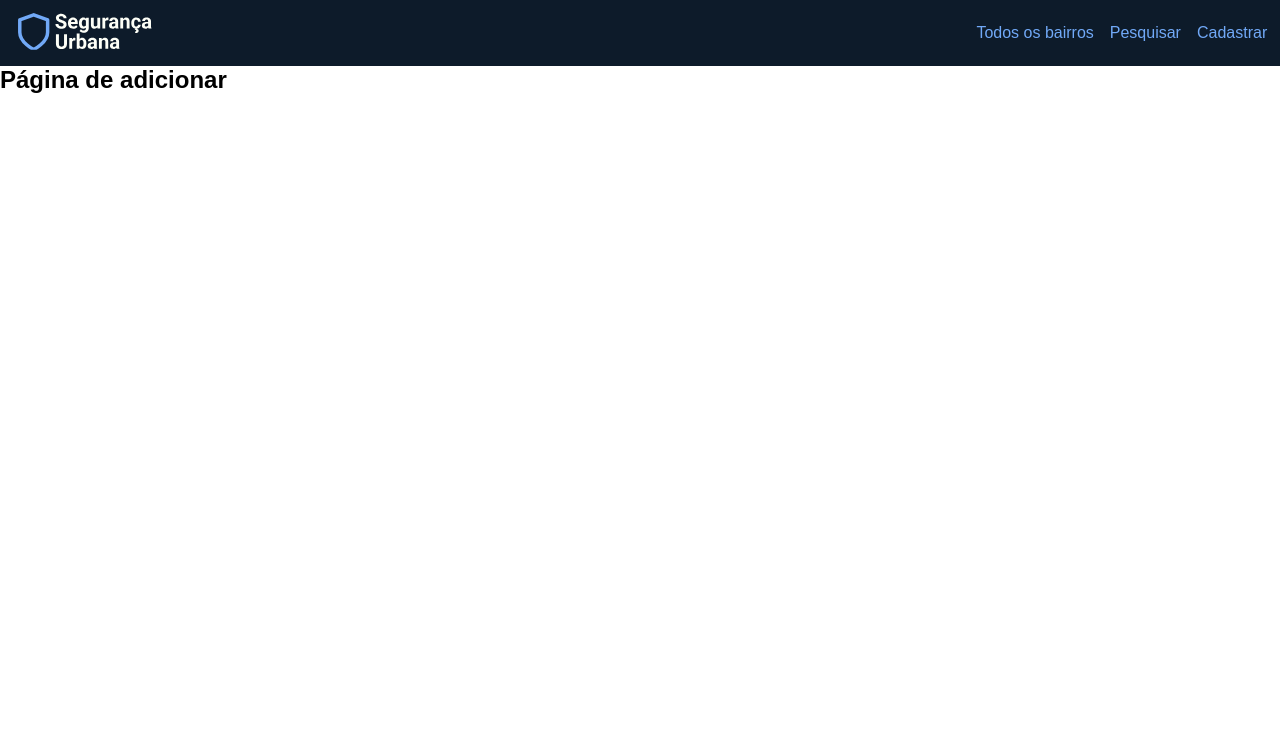
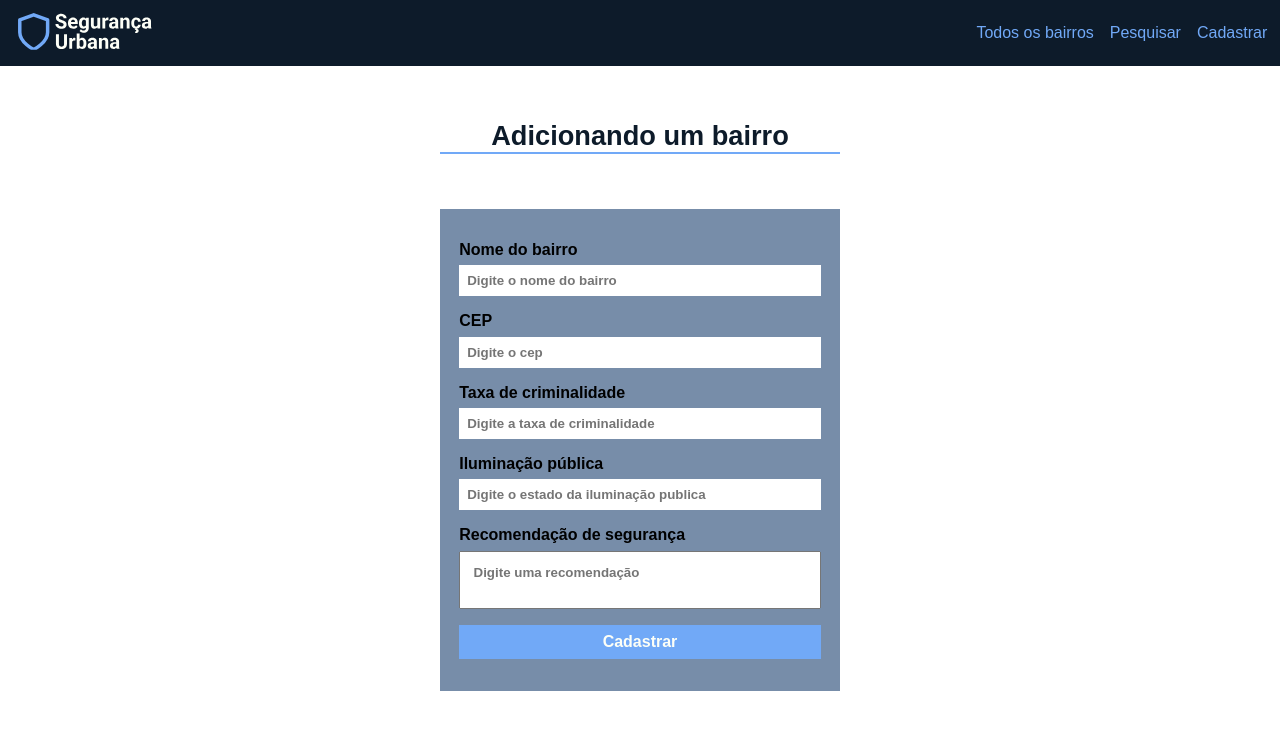
Before and after one commit to gabriel-augg/seguranca-urbana, a React (Vite) app: page /cadastrar in a window 1280 px wide. Shown: the top 730 px of the page. Built offline with nearby package versions, Linux system fonts and the light colour scheme.

Commit message:
Feat: create page

```diff
--- a/src/color-vars.css
+++ b/src/color-vars.css
@@ -1,6 +1,6 @@
 :root {
     --primary: #71A9F7;
-    --secundayy: #778DA9;
+    --secundary: #778DA9;
     --secundary-p: #0D1B2A;
     --white: #FDFFF7;
 }
--- a/src/components/Container/styles.module.css
+++ b/src/components/Container/styles.module.css
@@ -1,7 +1,5 @@
 .container {
-    background-color: red;
     width: 400px;
     max-width: 90%;
     margin: 0 auto;
-    margin-top: 1em;
 }
--- /dev/null
+++ b/src/components/Input/index.jsx
@@ -0,0 +1,10 @@
+import styles from "./styles.module.css"
+
+export default function Input({title, type, name, onRef, placeholder}){
+    return(
+        <div className={styles.input_control}>
+            <label htmlFor={name}>{title}</label>
+            <input type={type} id={name} name={name} ref={onRef} placeholder={placeholder} />
+        </div>
+    )
+}
--- /dev/null
+++ b/src/components/Input/styles.module.css
@@ -0,0 +1,22 @@
+.input_control {
+    display: flex;
+    flex-direction: column;
+    margin-bottom: 1em;
+}
+
+.input_control label {
+    font-size: 1em;
+    color: var(--secunday-p);
+    font-weight: bold;
+    margin-bottom: 0.4em;
+}
+
+.input_control input {
+    padding: 0.6em;
+    border: none;
+    outline: none;
+}
+
+.input_control input::placeholder {
+    font-weight: bold;
+}
--- a/src/components/Title/styles.module.css
+++ b/src/components/Title/styles.module.css
@@ -4,4 +4,7 @@
     text-align: center;
     color: var(--secundary-p);
     border-bottom: 2px solid var(--primary);
+    font-size: 1.7em;
+    margin: 2em 0;
+    font-weight: bold;
 }
--- a/src/pages/Create/index.jsx
+++ b/src/pages/Create/index.jsx
@@ -1,7 +1,29 @@
-export default function Create(){
+import Container from "../../components/Container"
+import Title from "../../components/Title"
+import Input from "../../components/Input"
+
+import styles from "./styles.module.css"
+
+export default function Home(){
     return(
-        <section>
-            <h1>Página de adicionar</h1>
-        </section>
+        <Container>
+            <section className={styles.create_container}>
+                <Title title="Adicionando um bairro" />
+                <form>
+                    <Input title="Nome do bairro" type="text" name="name" placeholder="Digite o nome do bairro" />
+                    <Input title="CEP" type="number" name="cep" placeholder="Digite o cep" />
+                    <Input title="Taxa de criminalidade" type="number" name="crimeRate" placeholder="Digite a taxa de criminalidade" />
+                    <Input title="Iluminação pública" type="text" name="publicLight" placeholder="Digite o estado da iluminação publica" />
+                    <div className={styles.textarea_control}>
+                        <label>Recomendação de segurança</label>
+                        <textarea placeholder="Digite uma recomendação" />
+                    </div>
+                    <button type="submit">
+                        Cadastrar
+                    </button>
+                </form>
+
+            </section>
+        </Container>
     )
 }
--- /dev/null
+++ b/src/pages/Create/styles.module.css
@@ -0,0 +1,40 @@
+@import url(../../color-vars.css);
+
+.create_container form {
+    padding: 2em 1.2em;
+    background-color: var(--secundary);
+    margin-bottom: 3em;
+}
+
+.textarea_control {
+    display: flex;
+    flex-direction: column;
+    margin-bottom: 1em;
+}
+
+.textarea_control label {
+    font-size: 1em;
+    color: var(--secunday-p);
+    font-weight: bold;
+    margin-bottom: 0.4em;
+}
+
+.textarea_control textarea {
+    resize: none;
+    outline: none;
+    padding: 1em;
+}
+
+.textarea_control textarea::placeholder {
+    font-weight: bold;
+}
+
+.create_container form button {
+    width: 100%;
+    background-color: var(--primary);
+    padding: 0.5em;
+    border: none;
+    color: var(--white);
+    font-weight: bold;
+    font-size: 1em;
+}
--- a/src/pages/Home/index.jsx
+++ b/src/pages/Home/index.jsx
@@ -1,11 +1,10 @@
 import Container from "../../components/Container"
+import Title from "../../components/Title"
 
 export default function Home(){
     return(
-        <Container>
-            <section>
-                <h1>Home page</h1>
-            </section>
-        </Container>
+        <section>
+            <h1>Home</h1>
+        </section>
     )
 }
```
